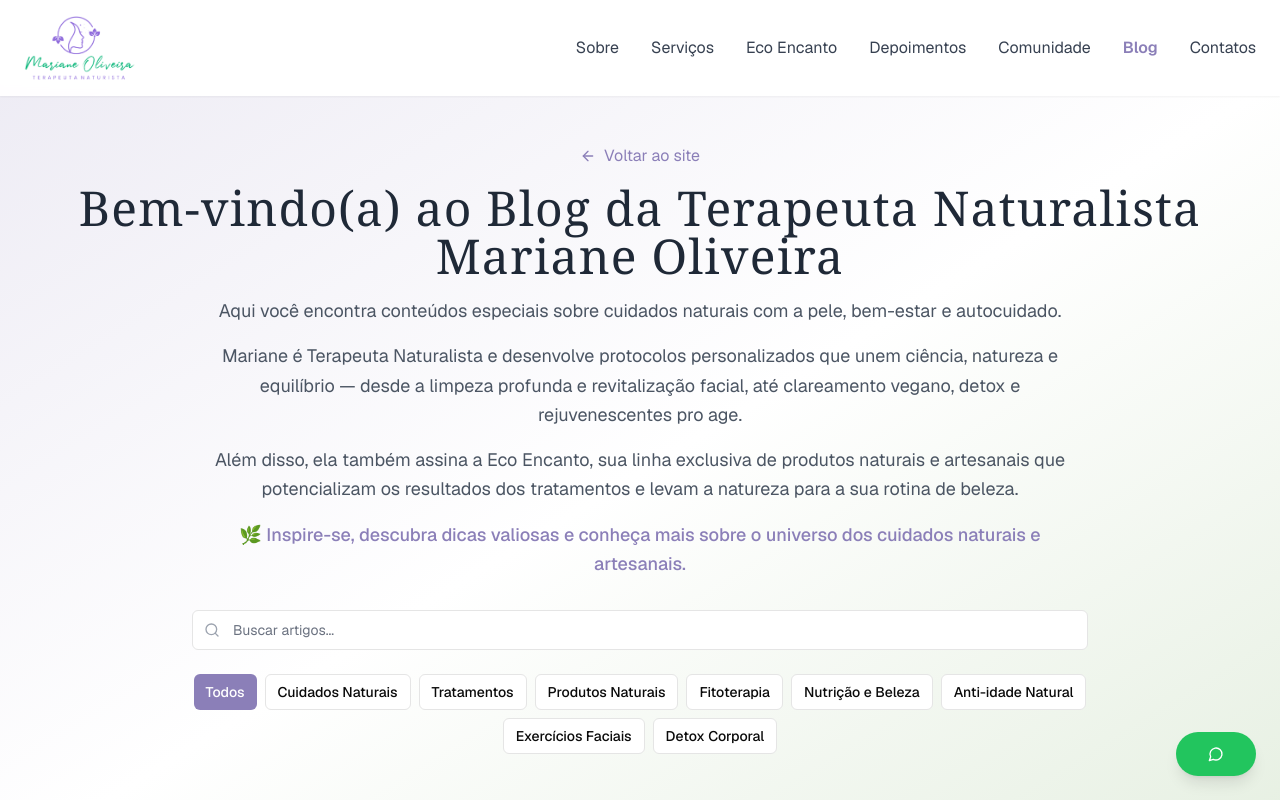
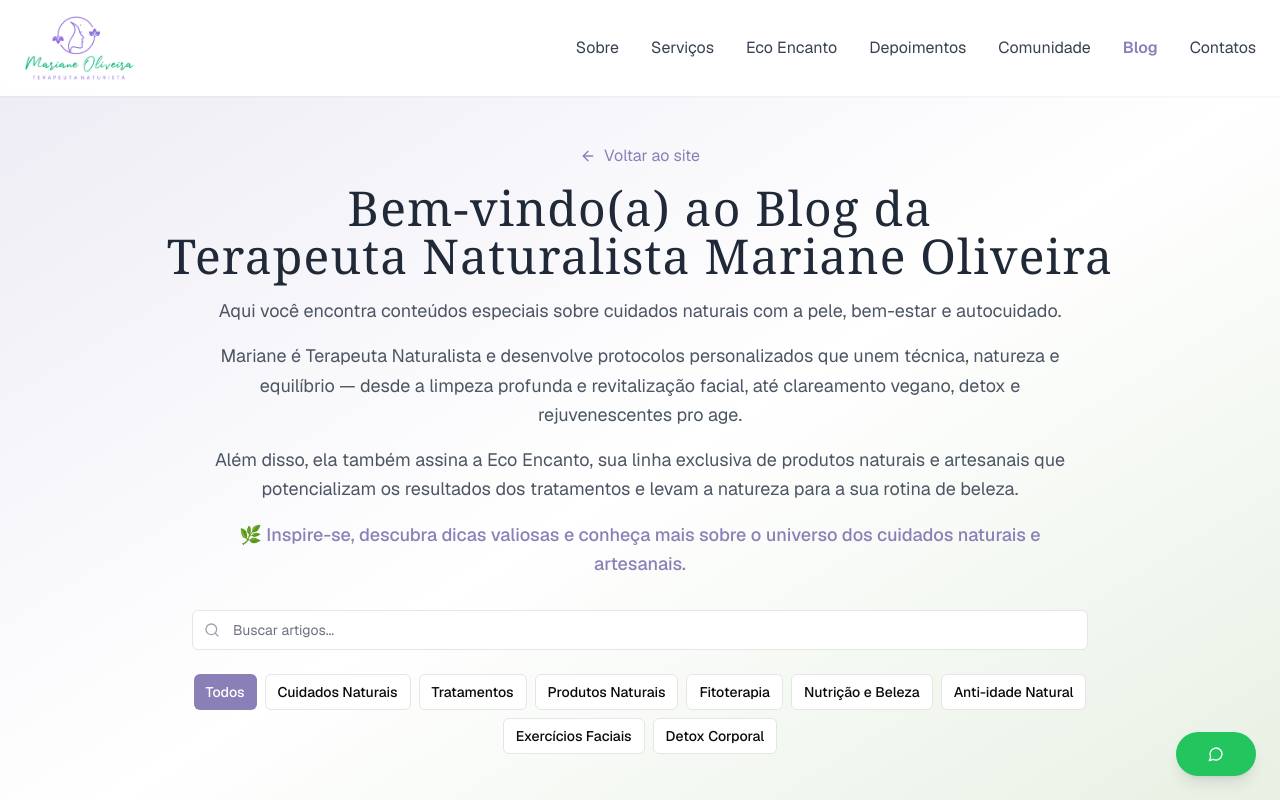
Before and after one commit to AtalOliver/Site--Mariane-Terapeuta-Naturalista, a Next.js app: page /blog in a window 1280 px wide. Shown: the top 800 px of the page. Built offline with nearby package versions, Linux system fonts and the light colour scheme.

Commit message:
feat: update blog text formatting and content
Break "Bem-vindo(a) ao Blog da" and replace "ciência" with "técnica"

#VERCEL_SKIP

Co-authored-by: Sara Oliveira <148596315+AtalOliver@users.noreply.github.com>

```diff
--- a/app/blog/page.tsx
+++ b/app/blog/page.tsx
@@ -307,12 +307,14 @@ export default function BlogPage() {
               Voltar ao site
             </Link>
             <h1 className="text-4xl md:text-5xl font-light font-serif text-gray-800 mb-4 tracking-wide">
-              Bem-vindo(a) ao Blog da Terapeuta Naturalista Mariane Oliveira
+              Bem-vindo(a) ao Blog da
+              <br />
+              Terapeuta Naturalista Mariane Oliveira
             </h1>
             <div className="text-lg text-gray-600 max-w-4xl mx-auto leading-relaxed space-y-4">
               <p>Aqui você encontra conteúdos especiais sobre cuidados naturais com a pele, bem-estar e autocuidado.</p>
               <p>
-                Mariane é Terapeuta Naturalista e desenvolve protocolos personalizados que unem ciência, natureza e
+                Mariane é Terapeuta Naturalista e desenvolve protocolos personalizados que unem técnica, natureza e
                 equilíbrio — desde a limpeza profunda e revitalização facial, até clareamento vegano, detox e
                 rejuvenescentes pro age.
               </p>
```
